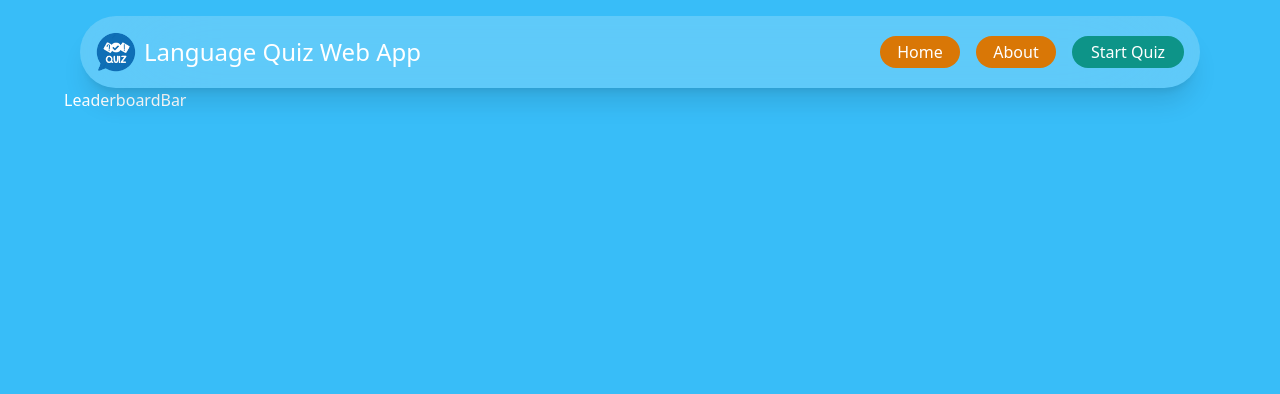
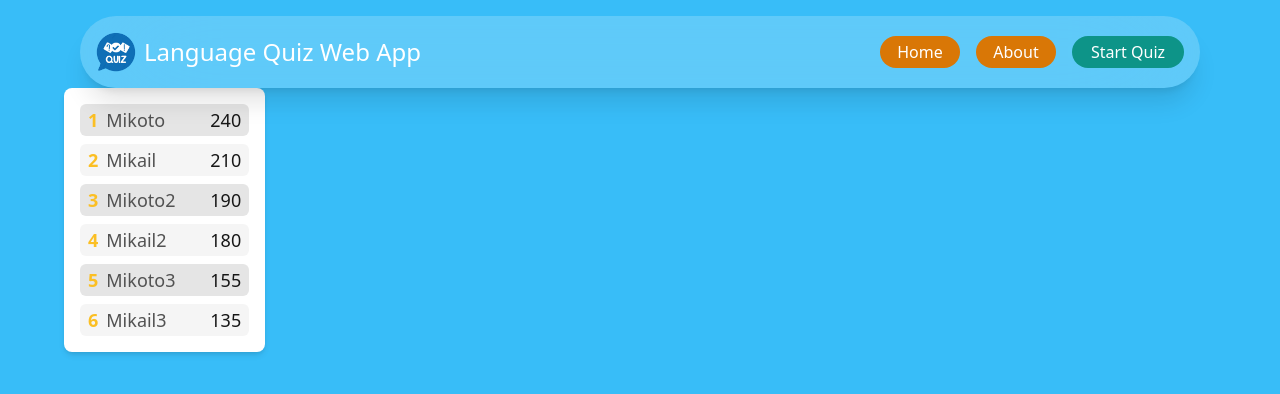
Before and after one commit to orymikoto/webquiz, a React (Vite) app in the folder frontend/: page / in a window 1280 px wide. Shown: the top 394 px of the page. Built offline with nearby package versions, Linux system fonts and the light colour scheme.

Commit message:
leaderboard functionality

```diff
--- a/frontend/src/components/LeaderboardBar.jsx
+++ b/frontend/src/components/LeaderboardBar.jsx
@@ -1,5 +1,18 @@
 import React from 'react';
 
-export default function LeaderboardBar() {
-  return <div>LeaderboardBar</div>;
+export default function LeaderboardBar({ list = [{ name: '', score: 0 }] }) {
+  return (
+    <div className="bg-white shadow-md flex flex-col rounded-lg p-4 gap-y-2">
+      {list.map((e, i) => (
+        <div
+          className={`flex items-center h-8 text-neutral-900 text-lg gap-x-2 px-2 rounded-md ${
+            i % 2 == 0 ? 'bg-neutral-200' : 'bg-neutral-100'
+          } `}>
+          <p className="font-bold text-amber-400 ">{i + 1}</p>
+          <p className=" font-light text-neutral-600 w-24">{e.name}</p>
+          <p className="">{e.score}</p>
+        </div>
+      ))}
+    </div>
+  );
 }
--- a/frontend/src/pages/HomePage.jsx
+++ b/frontend/src/pages/HomePage.jsx
@@ -7,8 +7,17 @@ export default function HomePage() {
     <div className="w-full bg-sky-400  bg-cover min-h-full py-4  ">
       <NavigationBar />
       <div className="flex items-center justify-center">
-        <div className="w-[90vw] h-[90vh] text-white rounded-3xl flex ">
-          <LeaderboardBar />
+        <div className="w-[90vw] h-[90vh] text-white rounded-3xl flex items-start ">
+          <LeaderboardBar
+            list={[
+              { name: 'Mikoto', score: 240 },
+              { name: 'Mikail', score: 210 },
+              { name: 'Mikoto2', score: 190 },
+              { name: 'Mikail2', score: 180 },
+              { name: 'Mikoto3', score: 155 },
+              { name: 'Mikail3', score: 135 }
+            ]}
+          />
           <div></div>
         </div>
       </div>
```
